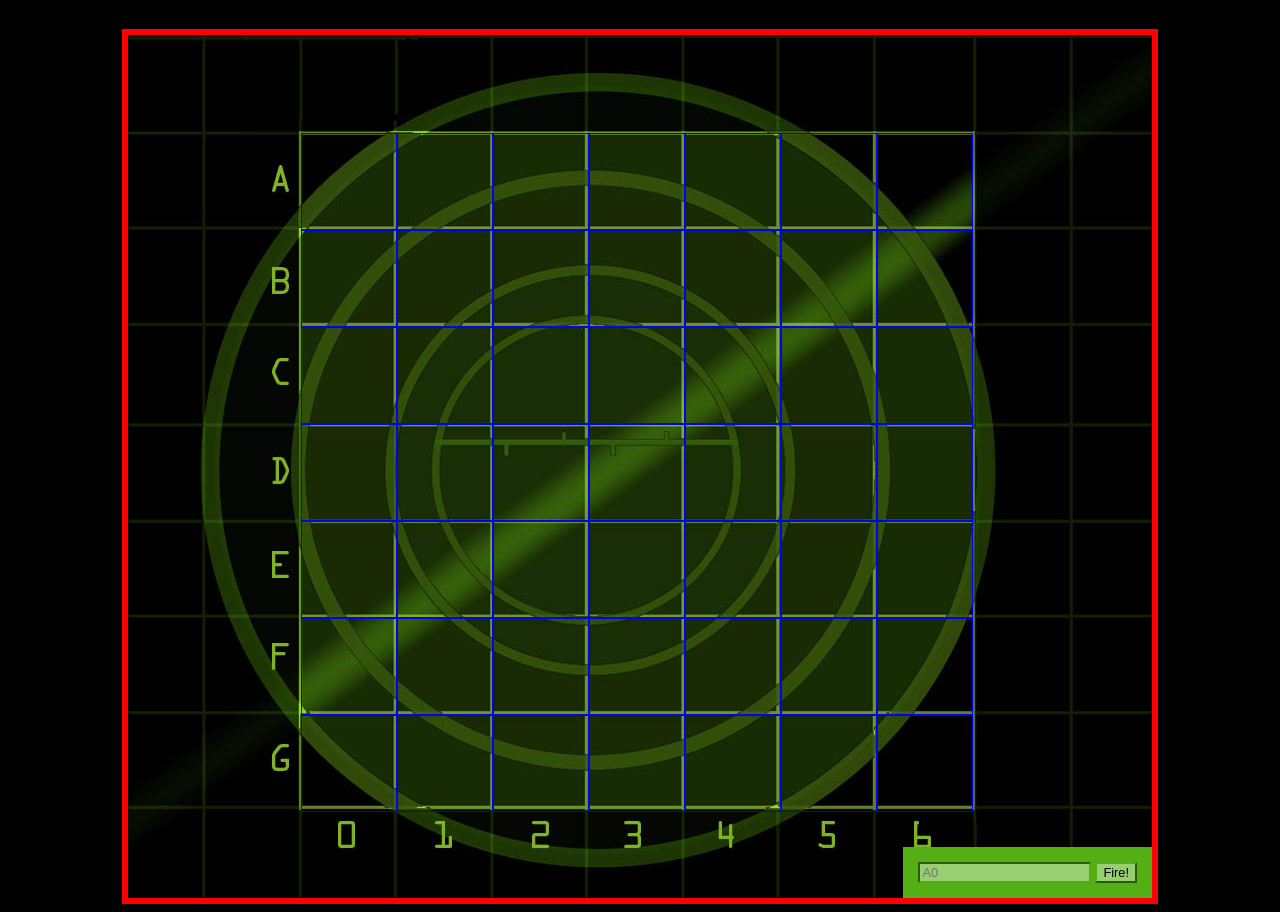
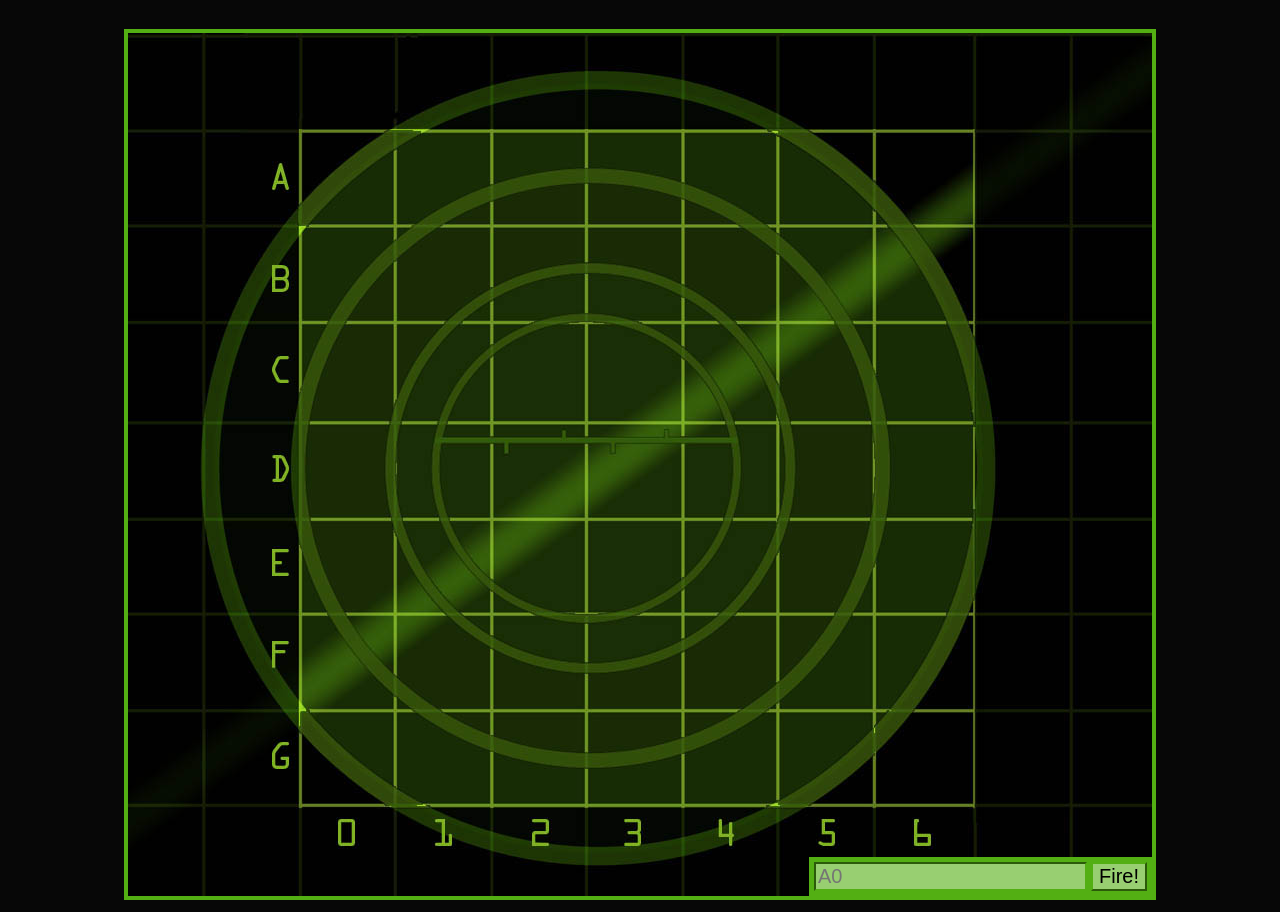
Before and after one commit to butterflyknife69/Battleship, a plain HTML site: page index.html in a window 1280 px wide. Shown: the part 220-1132 px from the top of the page. Drawn offline with Linux system fonts and the light colour scheme.

Commit message:
Fixed the code of all embedded programming language files in Battleship Game

```diff
--- a/style.css
+++ b/style.css
@@ -1,5 +1,5 @@
 body {
-    background-color: black;
+    background-color: rgb(7, 7, 7);
     }
 h1{
     font-family: serif;
@@ -13,15 +13,15 @@ h1{
     height: 863px;
     margin: auto;
     background: url(/img/board.jpg) no-repeat;
-    border: 6px solid red;
+    border: 4px solid rgb(83, 175, 19);
 }
 #messageArea{
     position: absolute;
     top: 5px;
     left: 5px;
     text-align: center;
-    font-size: 20px;
-    color: rgb(83, 175, 19);
+    font-size: 30px;
+    color: rgb(243, 243, 243);
 
 }
 /* таблиця вирівнюється по сітці фонового зображення */
@@ -33,23 +33,22 @@ table {
 }
 /* Клітини таблиці вирівнюються за клітинами сітки зображення. */
    td {
-    width: 92px;
-    height: 93px;
-    border: 1px solid blue;
+    width: 94px;
+    height: 94px;
       }
 /* Елемент <form> відображатиметься у правому нижньому куті ігрового поля */
    form {
     position: absolute;
     bottom: 0px;
     right: 0px;
-    padding: 15px;
+    padding: 5px;
     background-color: rgb(83, 175, 19);
    }
 /* до двох елементів <input> застосовуються стилі, щоб вони відповідали оформленню ігрового поля */
    form input {
     background-color: rgb(152, 207, 113);
     border-color: rgb(83, 175, 19);
-    font-size: 0.8em;
+    font-size: 20px;
    }
 /* призначити потрібне зображення фоном  елемента <td> */
 /* Якщо елемент відноситься до класу hit, то йому призначається фонове зображення ship.png. */
```
